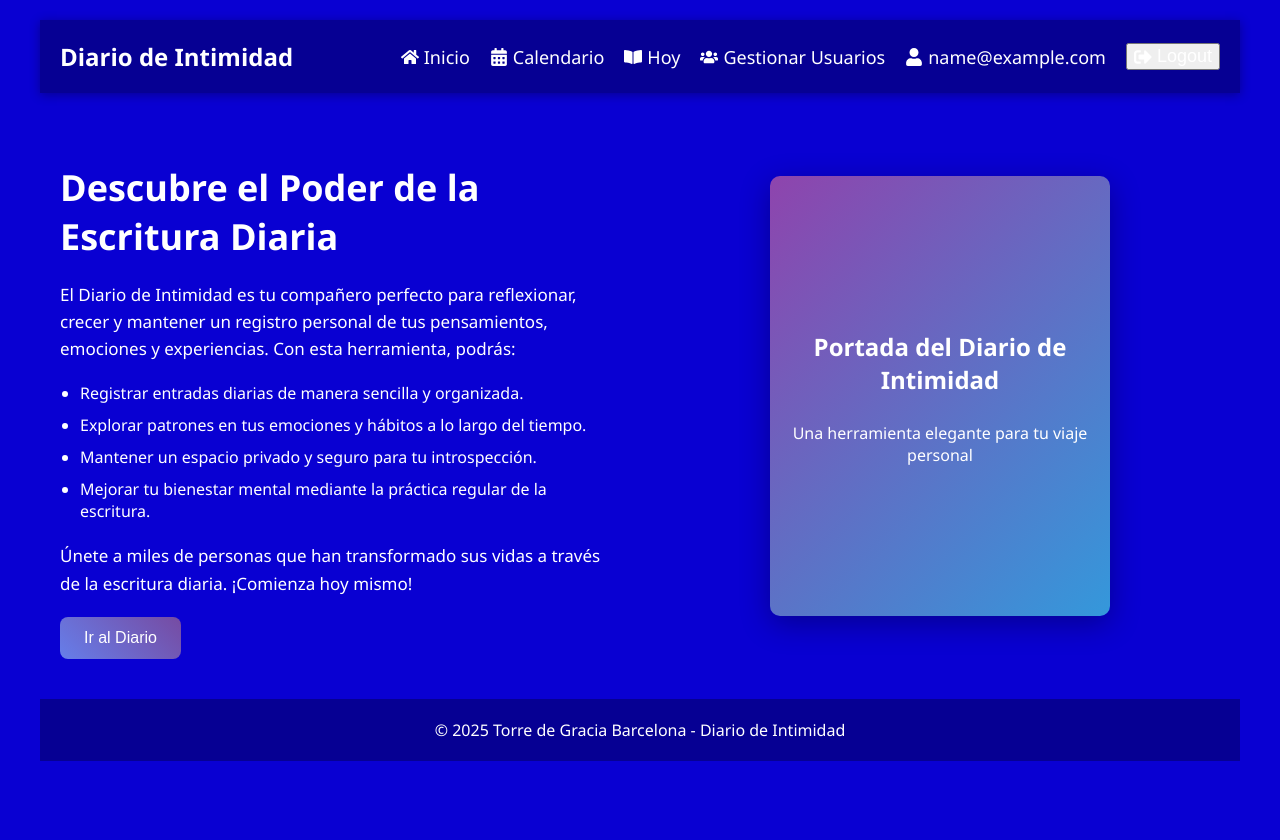
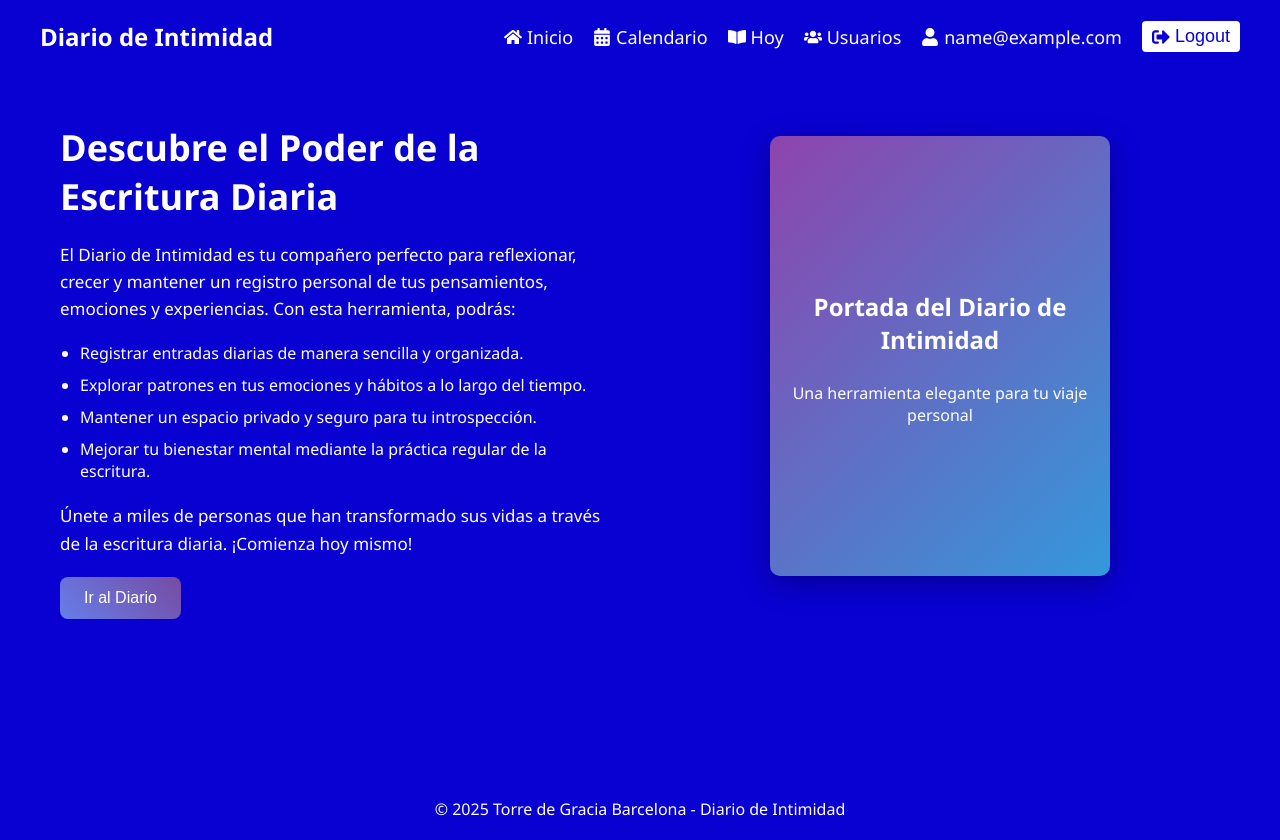
Before and after one commit to Sithgto/diario-intimidad, a React (Create React App) app in the folder frontend/: page / in a window 1280 px wide. Before the commit the page ends 800 px from the top, so only its background shows below. Built offline with nearby package versions, Linux system fonts and the light colour scheme; sample sign-in values are in the browser's storage.

Commit message:
Color homogeneo en azul, header y footer en el mismo color

```diff
--- a/frontend/src/App.tsx
+++ b/frontend/src/App.tsx
@@ -16,11 +16,13 @@ const PrivateRoute: React.FC<{ children: React.ReactNode }> = ({ children }) =>
 
 const Layout: React.FC<{ children: React.ReactNode }> = ({ children }) => {
   return (
-    <>
+    <div className="layout-wrapper">
+      <div className="app-container">
         <Header />
         <main className="main-content">{children}</main>
         <Footer />
-    </>
+      </div>
+    </div>
   );
 };
 
@@ -29,7 +31,6 @@ function App() {
   return (
     <AuthProvider>
       <Router>
-        <div className="app-container">
         <Routes>
           <Route path="/login" element={<Login />} />
           <Route path="/" element={<Home />} />
@@ -38,7 +39,6 @@ function App() {
           <Route path="/users" element={<PrivateRoute><UserManagement /></PrivateRoute>} />
           <Route path="/api-docs" element={<PrivateRoute><ApiDocs /></PrivateRoute>} />
         </Routes>
-        </div>
       </Router>
     </AuthProvider>
   );
@@ -79,7 +79,8 @@ const Home: React.FC = () => {
     return <Layout>{content}</Layout>;
   } else {
     return (
-      <div className="home-container">
+      <div className="layout-wrapper">
+        <div className="app-container">
           <header className="header">
             <div className="header-title">Diario de Intimidad</div>
             <nav className="header-nav">
@@ -92,6 +93,7 @@ const Home: React.FC = () => {
           </main>
           <Footer />
         </div>
+      </div>
     );
   }
 };
--- a/frontend/src/components/Menu.tsx
+++ b/frontend/src/components/Menu.tsx
@@ -11,7 +11,7 @@ const Menu: React.FC = () => {
       <Link to="/" className="nav-icon"><FaHome /> Inicio</Link>
       <Link to="/calendario" className="nav-icon"><FaCalendarAlt /> Calendario</Link>
       <Link to="/daily-entry" className="nav-icon" title="el pasage/versiculo para leer hoy"><FaBookOpen /> Hoy</Link>
-      <Link to="/users" className="nav-icon"><FaUsers /> Gestionar Usuarios</Link>
+      <Link to="/users" className="nav-icon"><FaUsers /> Usuarios</Link>
       {user && <span className="nav-icon"><FaUser /> {user.email}</span>}
       <button className="nav-icon logout-btn" onClick={logout}><FaSignOutAlt /> Logout</button>
     </nav>
--- a/frontend/src/index.css
+++ b/frontend/src/index.css
@@ -2,18 +2,22 @@ body {
   margin: 0;
   font-family: 'Segoe UI', Tahoma, Geneva, Verdana, sans-serif;
   background: #0900D2;
-  min-height: 100vh;
+  height: 100vh;
   color: white;
   -webkit-font-smoothing: antialiased;
   -moz-osx-font-smoothing: grayscale;
   display: flex;
   flex-direction: column;
+  overflow-x: hidden;
 }
 
 .app-container {
   max-width: 1200px;
   margin: 0 auto;
   padding: 1.25rem;
+  display: flex;
+  flex-direction: column;
+  min-height: 100vh;
 }
 
 .card {
@@ -91,21 +95,18 @@ code {
   display: flex;
   justify-content: space-between;
   align-items: center;
-  padding: 1.25rem;
-  background: rgba(0, 0, 0, 0.3);
-  box-shadow: 0 2px 10px rgba(0, 0, 0, 0.3);
   position: sticky;
   top: 0;
   z-index: 100;
+  width: 100%;
 }
 
 .footer {
   text-align: center;
-  padding: 1.25rem;
-  background: rgba(0, 0, 0, 0.3);
   color: white;
   margin-top: auto;
   flex-shrink: 0;
+  width: 100%;
 }
 
 .header-title {
@@ -135,6 +136,29 @@ code {
 
 .nav-icon svg {
   fill: #ffffff;
+}
+
+.logout-btn {
+  background: white;
+  color: #0900D2;
+  border: none;
+  border-radius: 4px;
+  padding: 5px 10px;
+  cursor: pointer;
+  transition: background 0.3s, color 0.3s;
+}
+
+.logout-btn:hover {
+  background: #0900D2;
+  color: white;
+}
+
+.logout-btn svg {
+  fill: #0900D2;
+}
+
+.logout-btn:hover svg {
+  fill: white;
 }
 
 .main-content {
@@ -216,7 +240,6 @@ code {
   .header {
     flex-direction: column;
     gap: 10px;
-    padding: 0.625rem;
   }
 
   .header-nav {
@@ -245,7 +268,6 @@ code {
   }
 
   .footer {
-    padding: 0.625rem;
   }
 }
 
@@ -255,7 +277,6 @@ code {
   }
 
   .header {
-    padding: 0.9375rem;
   }
 
   .main-content {
@@ -276,7 +297,6 @@ code {
   }
 
   .footer {
-    padding: 0.9375rem;
   }
 }
 
@@ -286,7 +306,6 @@ code {
   }
 
   .header {
-    padding: 1.25rem;
   }
 
   .main-content {
@@ -307,18 +326,23 @@ code {
   }
 
   .footer {
-    padding: 1.25rem;
   }
 }
 
 /* Login page styles */
 .login-container {
-  height: 100vh;
+  min-height: 100vh;
+  display: flex;
+  flex-direction: column;
+  background: linear-gradient(135deg, #0900D2, #1a237e);
+  padding: 1rem;
+}
+
+.login-main {
+  flex: 1;
   display: flex;
   justify-content: center;
   align-items: center;
-  background: linear-gradient(135deg, #0900D2, #1a237e);
-  padding: 1rem;
 }
 
 .login-card {
@@ -400,3 +424,9 @@ code {
         width: 85%;
     }
 }
+
+.layout-wrapper {
+  height: 100vh;
+  display: flex;
+  flex-direction: column;
+}
--- a/frontend/src/pages/Login.tsx
+++ b/frontend/src/pages/Login.tsx
@@ -25,8 +25,9 @@ const Login: React.FC = () => {
 
   return (
     <div className="login-container">
+      <div className="login-main">
         <div className="login-card">
-        <h2>Iniciar Sesión</h2>
+          <h2>Diario de Intimidad</h2>
           <form onSubmit={handleSubmit}>
             <div>
               <label>Email:</label>
@@ -68,8 +69,9 @@ const Login: React.FC = () => {
                 )}
               </div>
             </div>
-          <button className="btn" type="submit">Diario Intimidad Login</button>
+            <button className="btn" type="submit">Login</button>
           </form>
+        </div>
       </div>
     </div>
   );
```
Lines whose indentation alone changed are shown as unchanged.
